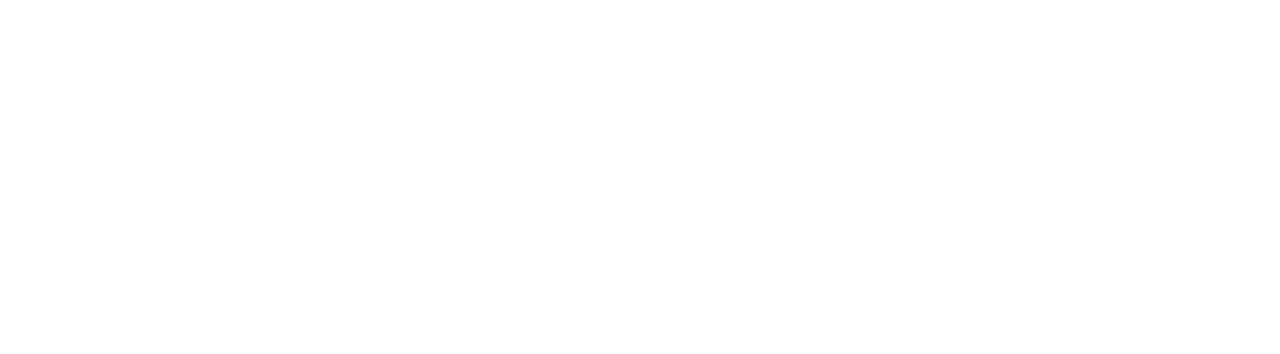
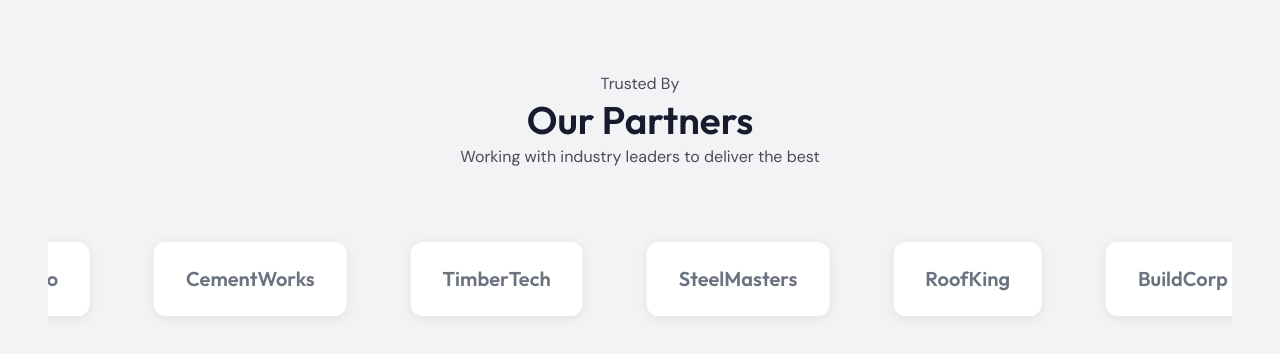
Before and after one commit to milenko997/popgor, a Next.js app: page / in a window 1280 px wide. Shown: the part 4691-5045 px from the top of the page. Before the commit the page ends 4658 px from the top, so only its background shows below. Built offline with nearby package versions, Linux system fonts and the light colour scheme.

Commit message:
Creating partners section

```diff
--- a/app/page.tsx
+++ b/app/page.tsx
@@ -4,6 +4,7 @@
 import About from "@/components/about";
 import Products from "@/components/products";
 import Gallery from "@/components/gallery";
+import Partners from "@/components/partners";
 
 export default function Home() {
   return (
@@ -14,6 +15,7 @@
         <About />
         <Products />
         <Gallery />
+        <Partners />
       </main>
       <Footer />
     </>
--- /dev/null
+++ b/components/partners/index.ts
@@ -0,0 +1 @@
+export { default } from './partners';
--- /dev/null
+++ b/components/partners/partners.module.scss
@@ -0,0 +1,51 @@
+@use "@/styles/variables" as *;
+@use "@/styles/mixins" as *;
+
+.partnersCarousel {
+    position: relative;
+    overflow: hidden;
+    padding: 1rem 0;
+
+    &:hover {
+        .partnersTrack {
+            animation-play-state: paused;
+        }
+    }
+}
+
+.partnersTrack {
+    display: flex;
+    animation: scroll 10s linear infinite;
+}
+
+@keyframes scroll {
+    0% {
+        transform: translateX(0);
+    }
+    100% {
+        transform: translateX(-50%);
+    }
+}
+
+.partnersSlide {
+    flex: 0 0 auto;
+    padding: 0 2rem;
+}
+
+.partnersLogo {
+    font-family: $font-heading;
+    font-size: 1.25rem;
+    font-weight: 600;
+    color: $color-text-muted;
+    white-space: nowrap;
+    padding: 1.25rem 2rem;
+    background-color: $color-bg-white;
+    border-radius: $radius-md;
+    box-shadow: 0 2px 12px $color-shadow;
+    transition: color $transition-fast, box-shadow $transition-fast;
+
+    &:hover {
+        color: $color-primary;
+        box-shadow: 0 4px 20px $color-shadow;
+    }
+}
--- /dev/null
+++ b/components/partners/partners.tsx
@@ -0,0 +1,45 @@
+'use client';
+
+import styles from './partners.module.scss';
+
+const partners = [
+    'BuildCorp',
+    'StructurePro',
+    'CementWorks',
+    'TimberTech',
+    'SteelMasters',
+    'RoofKing'
+];
+
+const Partners = () => {
+    return (
+        <section
+            className={`section section--gray ${styles.partners}`}
+            id="partners"
+        >
+            <div className="container">
+                <div className="section__header">
+                    <span className="section__tag reveal">Trusted By</span>
+                    <h2 className="section__title reveal">
+                        Our Partners
+                    </h2>
+                    <p className="section__subtitle reveal">
+                        Working with industry leaders to deliver the best
+                    </p>
+                </div>
+
+                <div className={styles.partnersCarousel}>
+                    <div className={styles.partnersTrack}>
+                        {[...partners, ...partners].map((partner, index) => (
+                            <div key={index} className={styles.partnersSlide}>
+                                <div className={styles.partnersLogo}>{partner}</div>
+                            </div>
+                        ))}
+                    </div>
+                </div>
+            </div>
+        </section>
+    );
+};
+
+export default Partners;
```
